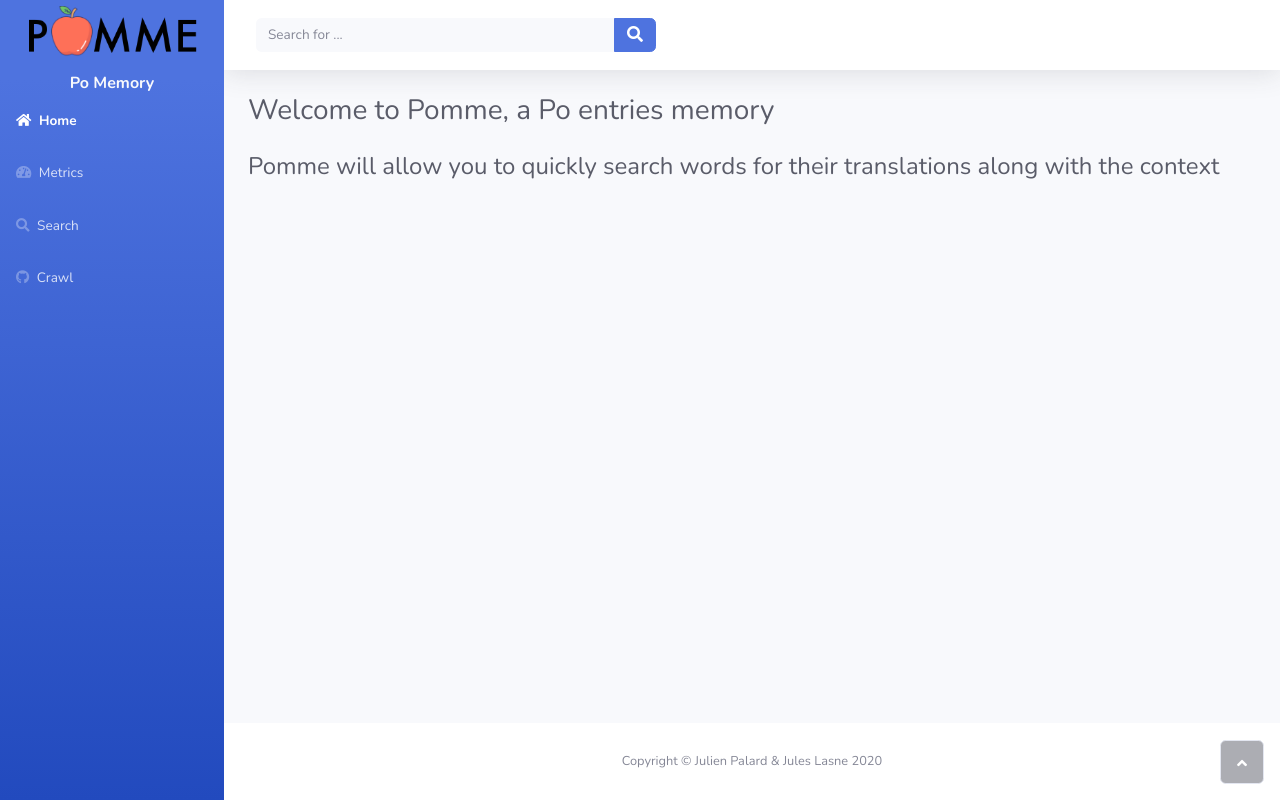
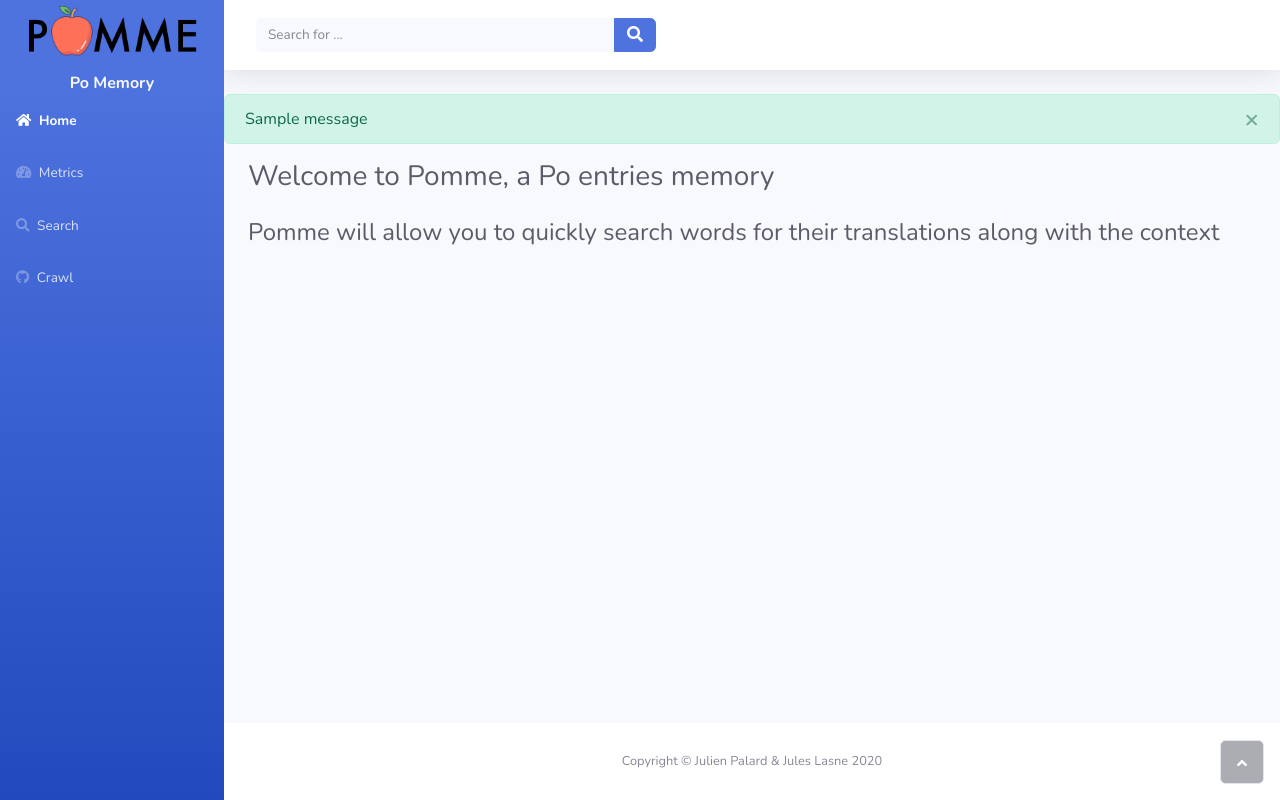
Before and after one commit to JulienPalard/pomme, a Flask app: page / in a window 1280 px wide. Run offline with Flask 2, Linux system fonts and the light colour scheme; tables that the repository leaves empty hold one stand-in row (values such as "Sample post"); one stand-in notice (Sample message) is shown; parts of the project's set-up code (start-up, migrations or seed data) failed here and were passed over; some libraries are stand-ins or nearby versions.

Commit message:
Added bootstrap flashes

```diff
--- a/pomme/templates/base.jinja2.html
+++ b/pomme/templates/base.jinja2.html
@@ -10,6 +10,7 @@
         <div class="d-flex flex-column" id="content-wrapper">
             <div id="content">
                 {% include "parts/searchbar.jinja2.html" %}
+                {% include "parts/flashes.jinja2.html" %}
                 {% block content %}
                 {% endblock %}
             </div>
--- /dev/null
+++ b/pomme/templates/parts/flashes.jinja2.html
@@ -0,0 +1,13 @@
+{% block flashes %}
+    {% with messages = get_flashed_messages(with_categories=true) %}
+        <!-- Categories: success (green), info (blue), warning (yellow), danger (red) -->
+        {% if messages %}
+            {% for category, message in messages %}
+                <div class="alert alert-{{ category }} alert-dismissible" role="alert">
+                    <button type="button" class="close" data-dismiss="alert" aria-label="Close"><span aria-hidden="true">&times;</span></button>
+                    <!-- <strong>Title</strong> --> {{ message }}
+                </div>
+            {% endfor %}
+        {% endif %}
+    {% endwith %}
+{% endblock %}
```
